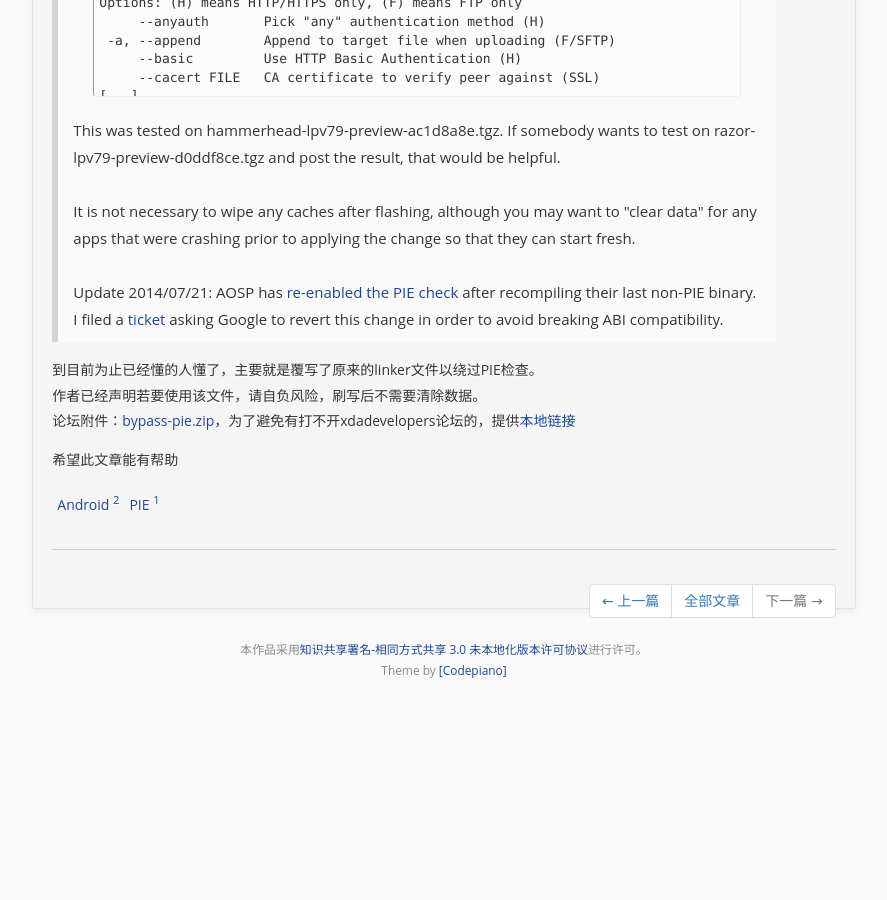
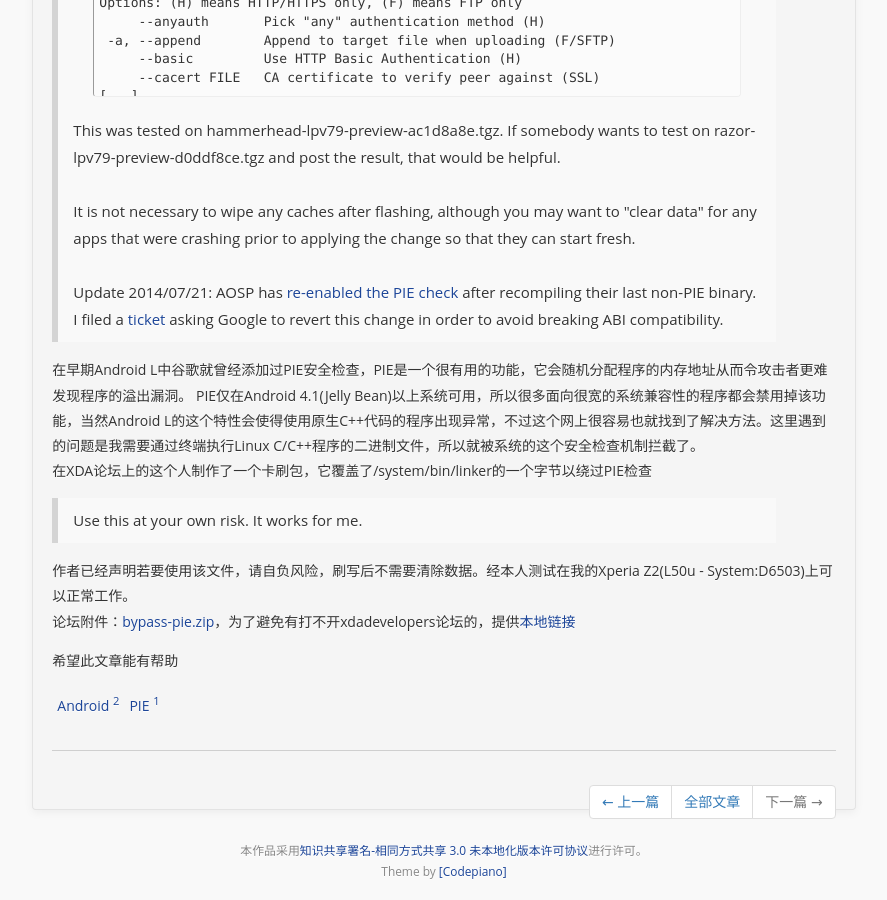
Before and after one commit to iHamsterball/ihamsterball.github.io, a Jekyll site: the page built from _posts/2015-06-27-Bypass-PIE.md, in a window 1280 px wide and 900 px high, scrolled down 1271 px. Shown: the whole window, without its empty margins (196-1083 px from the left). Built offline with Jekyll 4.4.1, drawn with Linux system fonts in a browser that asks for light colours; nearby versions of some CDN libraries; some web fonts are replaced; Markdown is read by kramdown in place of the engine named in the settings; comment, search, counter and statistics services are not loaded; before the commit the page ends 1970 px from its top, so only the background shows below that.

Commit message:
Update 2015/8/18

```diff
--- a/_posts/2015-06-27-Bypass-PIE.md
+++ b/_posts/2015-06-27-Bypass-PIE.md
@@ -61,8 +61,10 @@ It is not necessary to wipe any caches after flashing, although you may want to
 Update 2014/07/21: AOSP has <a href="https://android.googlesource.com/platform/bionic/+/76e289c026f11126fc88841b3019fd5bb419bb67" target="_blank" rel="nofollow">re-enabled the PIE check</a> after recompiling their last non-PIE binary.  I filed a <a href="https://code.google.com/p/android-developer-preview/issues/detail?id=888" target="_blank" rel="nofollow">ticket</a> asking Google to revert this change in order to avoid breaking ABI compatibility.
 </div>
 </blockquote>
-到目前为止已经懂的人懂了，主要就是覆写了原来的linker文件以绕过PIE检查。
-作者已经声明若要使用该文件，请自负风险，刷写后不需要清除数据。
+在早期Android L中谷歌就曾经添加过PIE安全检查，PIE是一个很有用的功能，它会随机分配程序的内存地址从而令攻击者更难发现程序的溢出漏洞。 PIE仅在Android 4.1(Jelly Bean)以上系统可用，所以很多面向很宽的系统兼容性的程序都会禁用掉该功能，当然Android L的这个特性会使得使用原生C++代码的程序出现异常，不过这个网上很容易也就找到了解决方法。这里遇到的问题是我需要通过终端执行Linux C/C++程序的二进制文件，所以就被系统的这个安全检查机制拦截了。
+在XDA论坛上的这个人制作了一个卡刷包，它覆盖了/system/bin/linker的一个字节以绕过PIE检查
+<blockquote>Use this at your own risk. It works for me. </blockquote>
+作者已经声明若要使用该文件，请自负风险，刷写后不需要清除数据。经本人测试在我的Xperia Z2(L50u - System:D6503)上可以正常工作。
 论坛附件：<a href="http://forum.xda-developers.com/attachment.php?attachmentid=2821644&d=1403933203">bypass-pie.zip</a>，为了避免有打不开xdadevelopers论坛的，提供<a href="/file/post/20150627/bypass-pie.zip">本地链接</a>
 
 希望此文章能有帮助
```
